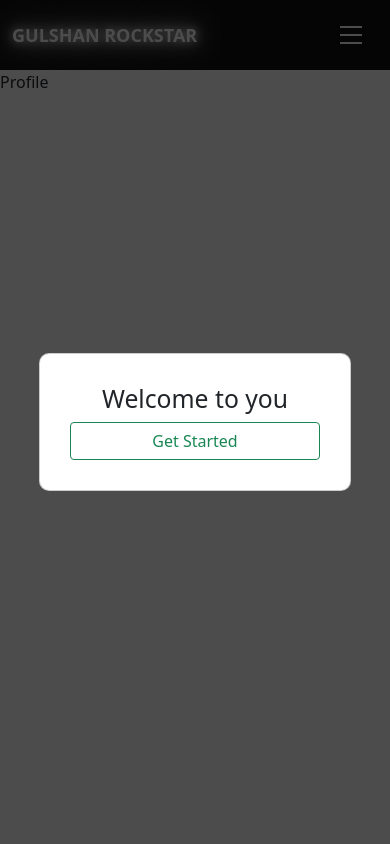
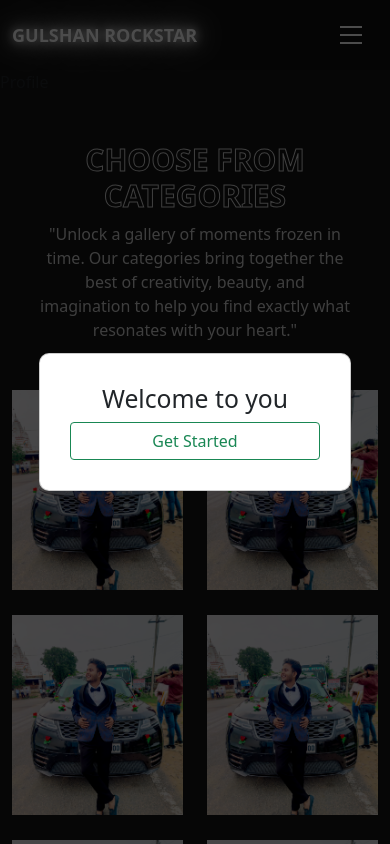
Before and after one commit to gulshan44/gulshan-rockstar, a React (Create React App) app: page /profile in a window 390 px wide. Shown: the top 844 px of the page. Built offline with nearby package versions, Linux system fonts and the light colour scheme.

Commit message:
Your commit message

```diff
--- a/src/App.js
+++ b/src/App.js
@@ -4,6 +4,7 @@ import { BrowserRouter as Router, Routes, Route } from 'react-router-dom'
 import Gallery from './component/Gallery'
 import Homepage from './component/Homepage'
 import Profile from './component/Profile'
+import ChoosePic from './component/ChoosePic'
 
 const App = () => {
   return (
@@ -13,9 +14,11 @@ const App = () => {
         <Navbar />
         <Routes>
           <Route path='/' element={<Homepage />} />
+          {/* <Route path='/' element={<ChoosePic />} /> */}
           <Route path='gallery' element={<Gallery />} />
           <Route path='profile' element={<Profile />} />
         </Routes>
+        <ChoosePic/>
       </Router>
 
     </div>
--- /dev/null
+++ b/src/component/ChoosePic.js
@@ -0,0 +1,39 @@
+import React from 'react'
+
+const ChoosePic = () => {
+    return (
+        <>
+            <div className='container py-5 text-center categories'>
+
+                <h2>CHOOSE FROM CATEGORIES</h2>
+                <p>"Unlock a gallery of moments frozen in time. Our categories bring together the best of creativity, beauty, and imagination to help you find exactly what resonates with your heart."</p>
+
+                <div className='row pt-5 box'>
+
+                    <div className='col-6 col-md-4 categories_box'>
+                        <img src='/img1.jpg' alt='...' />
+                    </div>
+                    <div className='col-6 col-md-4 categories_box'>
+                        <img src='/img1.jpg' alt='...' />
+                    </div>
+                    <div className='col-6 col-md-4 categories_box'>
+                        <img src='/img1.jpg' alt='...' />
+                    </div>
+
+                    <div className='col-6 col-md-4 categories_box'>
+                        <img src='/img1.jpg' alt='...' />
+                    </div>
+                    <div className='col-6 col-md-4 categories_box'>
+                        <img src='/img1.jpg' alt='...' />
+                    </div>
+                    <div className='col-6 col-md-4 categories_box'>
+                        <img src='/img1.jpg' alt='...' />
+                    </div>
+
+                </div>
+            </div>
+        </>
+    )
+}
+
+export default ChoosePic
--- a/src/index.css
+++ b/src/index.css
@@ -1,3 +1,7 @@
+body{
+  background: linear-gradient(to right, #141414, #141414);
+}
+
 /* logo css */
 #logo {
   animation: rotation 2s infinite linear;
@@ -126,6 +130,35 @@
   width: 30%;
 }
 
+/* Alert message css end */
+
+/* choose fro categories */
+
+.categories h2{
+  -webkit-text-stroke: 1px rgb(214, 214, 214) !important;
+  -webkit-text-fill-color: transparent;
+  font-weight: bold;
+  font-size: 40px;
+}
+
+.categories p{
+  color: #d1d1d1;
+  width: 60%;
+  margin: auto;
+}
+
+.categories_box img{
+  width: 100%;
+  height: 250px;
+  object-fit: cover;
+  object-position: top;
+}
+
+.categories_box{
+  margin-bottom: 25px;
+}
+
+
 /* Responsive css */
 
 @media (min-width: 991px) {
@@ -178,4 +211,25 @@
   .modal-content{
     width: 80%;
   }
+
+  .categories h2{
+    font-size: 30px;
+  }
+
+  .categories p{
+    width: 85%;
+  }
+
+  .categories_box img{
+    width: 100%;
+    height: 250px;
+  }
+
 }
+
+@media (max-width: 540px) {
+  .categories_box img{
+    width: 100%;
+    height: 200px;
+  }
+}
```
Also changed, not shown: public/img1.jpg (added).
